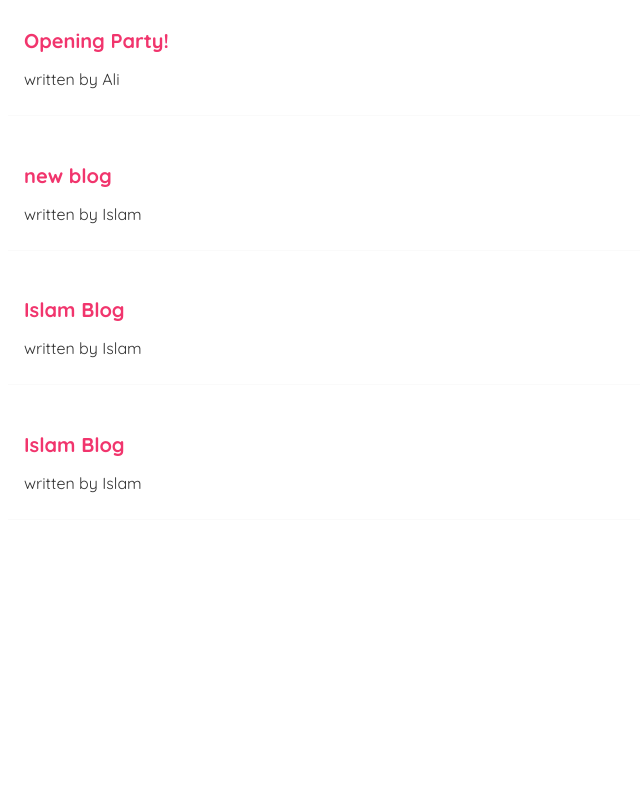
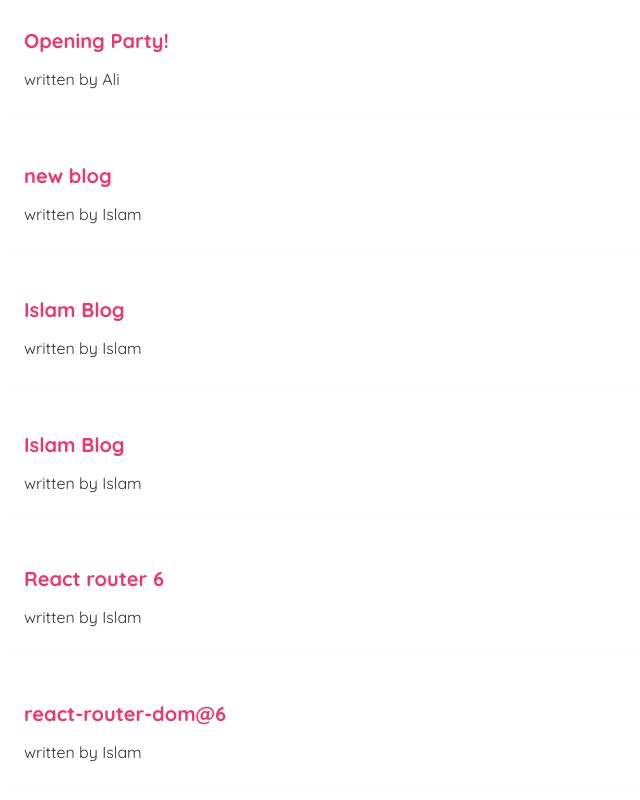
Before and after one commit to Bardala/Blogger, a React (Create React App) app: page / in a window 1280 px wide. Shown: the part 272-1072 px from the top of the page, without its empty margins (0-640 px from the left). Before the commit the page ends 812 px from the top, so only its background shows below. Built offline with nearby package versions, Linux system fonts and the light colour scheme; data requests are answered from the project's data file.

Commit message:
Redirect to Home Page after create a new blog

```diff
--- a/database/db.json
+++ b/database/db.json
@@ -29,6 +29,18 @@
       "body": "Lablabla",
       "author": "Islam",
       "id": 5
+    },
+    {
+      "title": "React router 6",
+      "body": "In react-router-dom@6, you need to use \"useNavigate\" instead of \"useHistory\"",
+      "author": "Islam",
+      "id": 6
+    },
+    {
+      "title": "react-router-dom@6",
+      "body": "in react-router-dom@6, you need to use {useNavigate} rather than {useHistory}",
+      "author": "Islam",
+      "id": 7
     }
   ]
 }
--- a/src/Create.js
+++ b/src/Create.js
@@ -1,10 +1,12 @@
 import { useState } from "react";
+import { useNavigate } from "react-router-dom";
 
 const Create = () => {
   const [title, setTitle] = useState("");
   const [body, setBody] = useState("");
   const [author, setAuthor] = useState("Islam");
   const [isPending, setIsPending] = useState(false);
+  const nav = useNavigate();
 
   const handleSubmit = (event) => {
     event.preventDefault();
@@ -18,6 +20,7 @@
       body: JSON.stringify(blog),
     }).then(() => {
       setIsPending(false);
+      nav("/"); // navigate to home page
       console.log("new blog added");
     });
   };
```
